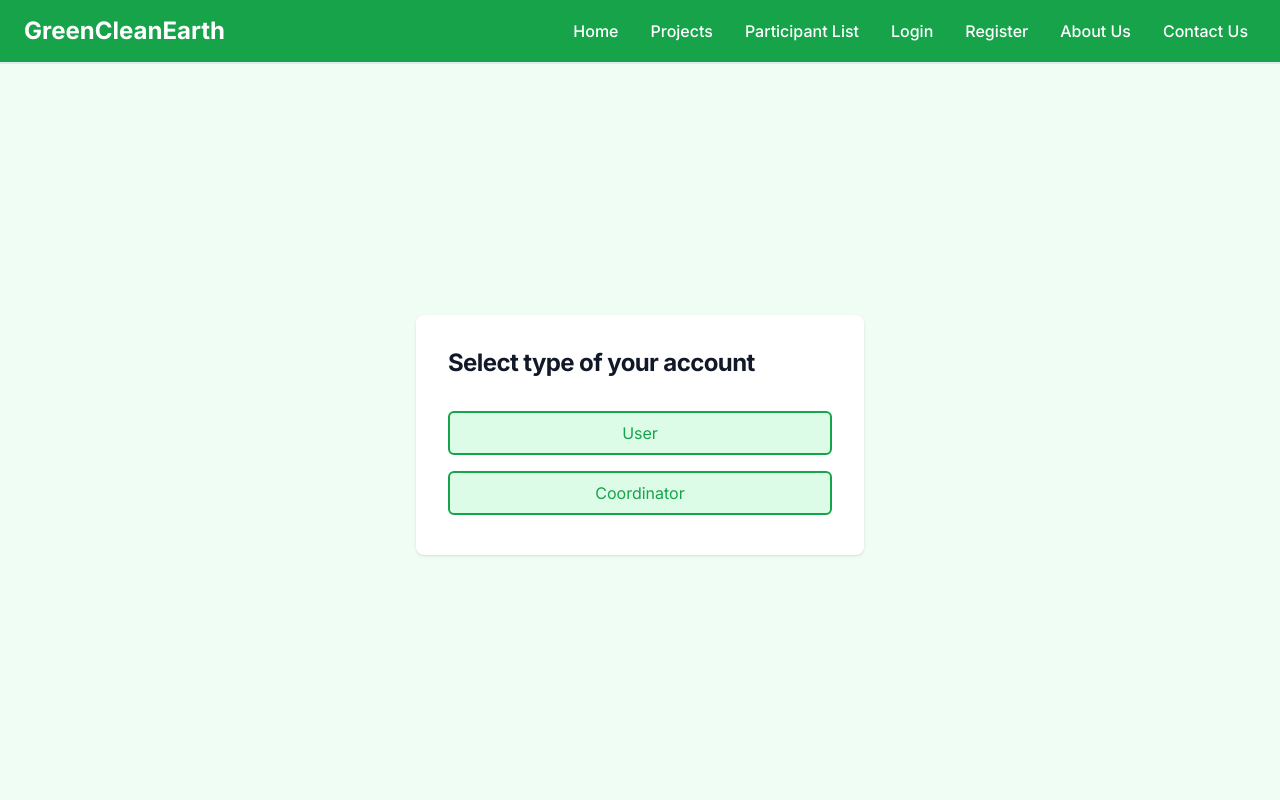
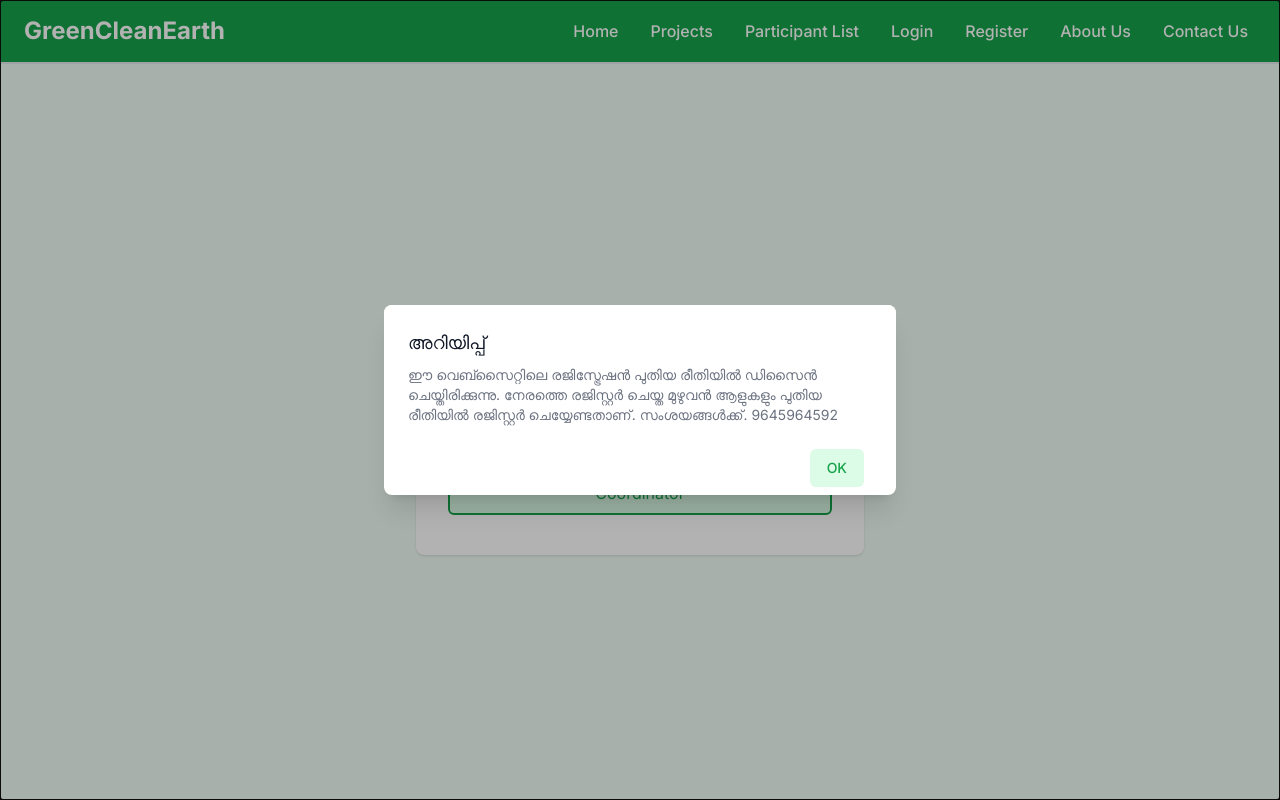
Before and after one commit to zwenie-tech/green-clean-earth, a Next.js app: page /login in a window 1280 px wide. Shown: the top 800 px of the page. Built offline with nearby package versions, Linux system fonts and the light colour scheme.

Commit message:
add dialog box to login

```diff
--- a/package.json
+++ b/package.json
@@ -9,6 +9,7 @@
     "lint": "next lint"
   },
   "dependencies": {
+    "@headlessui/react": "^2.1.1",
     "@hookform/resolvers": "^3.4.2",
     "@prisma/client": "^5.14.0",
     "@radix-ui/react-dialog": "^1.0.5",
--- a/src/app/login/page.tsx
+++ b/src/app/login/page.tsx
@@ -1,24 +1,18 @@
 "use client";
-import { zodResolver } from "@hookform/resolvers/zod"
-import * as z from "zod"
-import { useForm } from "react-hook-form"
-import { Button } from "@/components/ui/button"
-import {
-  Form,
-  FormControl,
-  FormDescription,
-  FormField,
-  FormItem,
-  FormLabel,
-  FormMessage,
-} from "@/components/ui/form"
-import { Input } from "@/components/ui/input"
+import { zodResolver } from "@hookform/resolvers/zod";
+import * as z from "zod";
+import { useForm } from "react-hook-form";
 import NavigationBar from "@/components/navigationBar";
 import Footer from "@/components/footer";
 import Link from "next/link";
+import { Dialog } from "@headlessui/react";
+import { useState } from "react";
+import Cookies from "js-cookie";
 
-import Cookies from 'js-cookie';
-const formSchema = z.object({"mobile":z.coerce.number().lte(9999999999),"password":z.string().min(1).max(255)})
+const formSchema = z.object({
+  mobile: z.coerce.number().lte(9999999999),
+  password: z.string().min(1).max(255),
+});
 
 export default function UserLogin() {
   const form = useForm<z.infer<typeof formSchema>>({
@@ -27,12 +21,12 @@ export default function UserLogin() {
       //mobile: 1,
       //password: "string",
     },
-  })
+  });
 
+  Cookies.remove("token");
+  Cookies.remove("name");
 
-  Cookies.remove('token');
-  Cookies.remove('name');
-
+  const [isOpen, setIsOpen] = useState(true);
 
   return (
     <section className="bg-green-50 dark:bg-gray-900">
@@ -46,19 +40,52 @@ export default function UserLogin() {
             <h1 className="text-xl font-bold leading-tight tracking-tight text-gray-900 md:text-2xl dark:text-white">
               Select type of your account
             </h1>
-                    <div className="flex flex-col" >
-                        <Link href={"/login/user"}  className="grid place-items-center bg-green-100 text-green-600  py-2 px-4 my-2 border-2 border-green-600 rounded-md hover:bg-green-600 hover:text-white">
+            <div className="flex flex-col">
+              <Link
+                href={"/login/user"}
+                className="grid place-items-center bg-green-100 text-green-600 py-2 px-4 my-2 border-2 border-green-600 rounded-md hover:bg-green-600 hover:text-white"
+              >
                 User
               </Link>
-                        <Link href={"/login/coordinator"}  className="grid place-items-center bg-green-100 text-green-600  py-2 px-4 my-2 border-2 border-green-600 rounded-md hover:bg-green-600 hover:text-white">
+              <Link
+                href={"/login/coordinator"}
+                className="grid place-items-center bg-green-100 text-green-600 py-2 px-4 my-2 border-2 border-green-600 rounded-md hover:bg-green-600 hover:text-white"
+              >
                 Coordinator
               </Link>
             </div>
           </div>
         </div>
       </div>
-        <Footer/>
+      <Footer />
+      <Dialog open={isOpen} onClose={() => setIsOpen(false)} className="fixed z-10 inset-0 overflow-y-auto">
+        <div className="flex items-center justify-center min-h-screen px-4 text-center">
+          <div className="fixed inset-0 bg-black opacity-30" onClick={() => setIsOpen(false)}></div>
+          <Dialog.Panel className="inline-block align-middle bg-white rounded-lg text-left overflow-hidden shadow-xl transform transition-all sm:my-8 sm:align-middle sm:max-w-lg sm:w-full">
+            <div className="bg-white p-6">
+              <Dialog.Title className="text-lg font-medium text-gray-900">
+                അറിയിപ്പ്
+              </Dialog.Title>
+              <div className="mt-2">
+                <p className="text-sm text-gray-500">
+                  ഈ വെബ്സൈറ്റിലെ രജിസ്ട്രേഷൻ പുതിയ രീതിയിൽ ഡിസൈൻ
+                  ചെയ്തിരിക്കുന്നു. നേരത്തെ രജിസ്റ്റർ ചെയ്ത മുഴുവൻ ആളുകളും
+                  പുതിയ രീതിയിൽ രജിസ്റ്റർ ചെയ്യേണ്ടതാണ്. സംശയങ്ങൾക്ക്.
+                  9645964592
+                </p>
+              </div>
+              <div className="mt-4">
+                <button
+                  className="inline-flex float-right m-2 justify-center px-4 py-2 text-sm font-medium text-green-600 bg-green-100 border border-transparent rounded-md hover:bg-green-200"
+                  onClick={() => setIsOpen(false)}
+                >
+                  OK
+                </button>
+              </div>
+            </div>
+          </Dialog.Panel>
+        </div>
+      </Dialog>
     </section>
-
-  )
+  );
 }
```
Also changed, not shown: 1 other file (tests, documents, lock files or other folders). Lines whose indentation alone changed are shown as unchanged.
